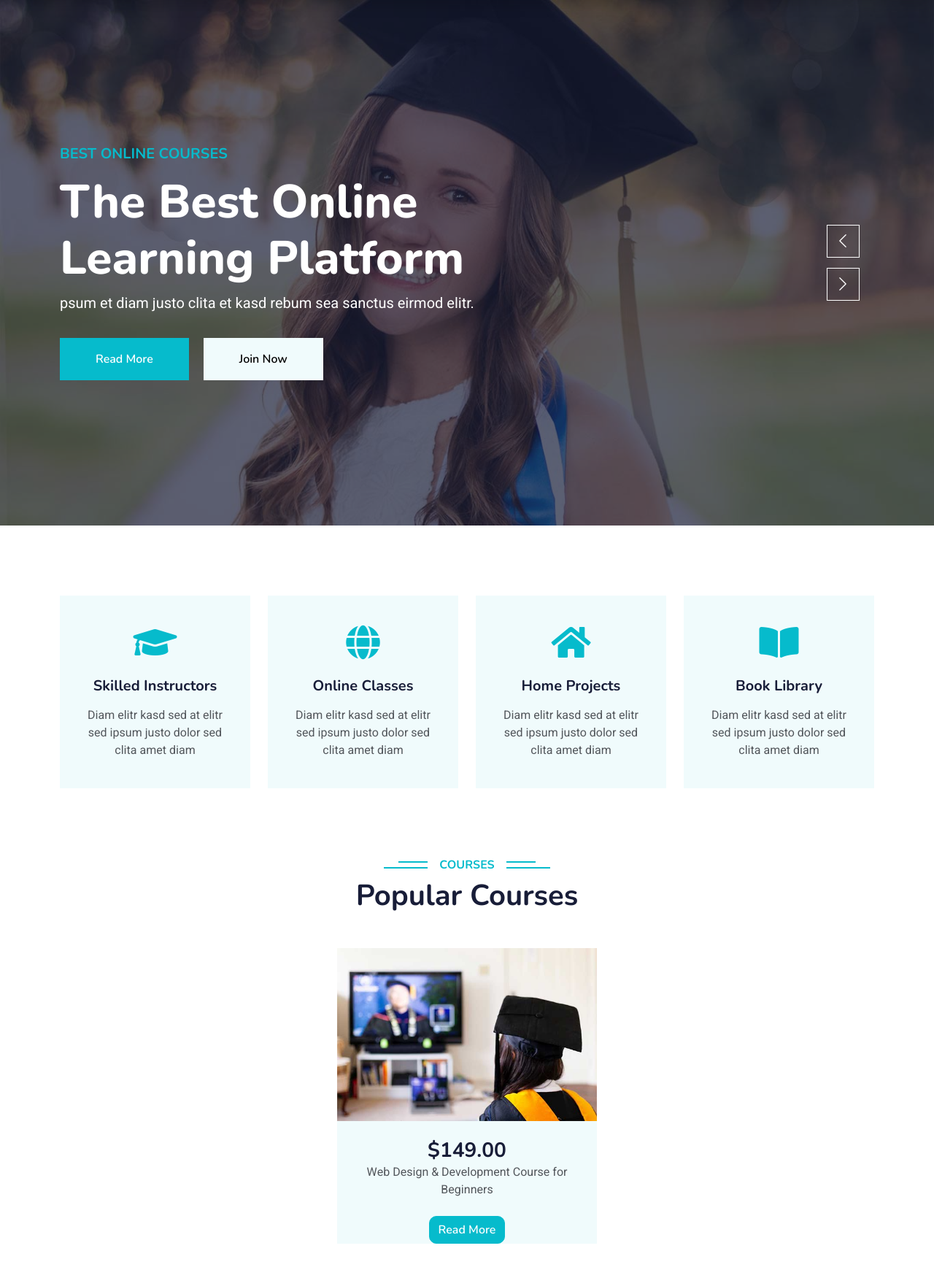
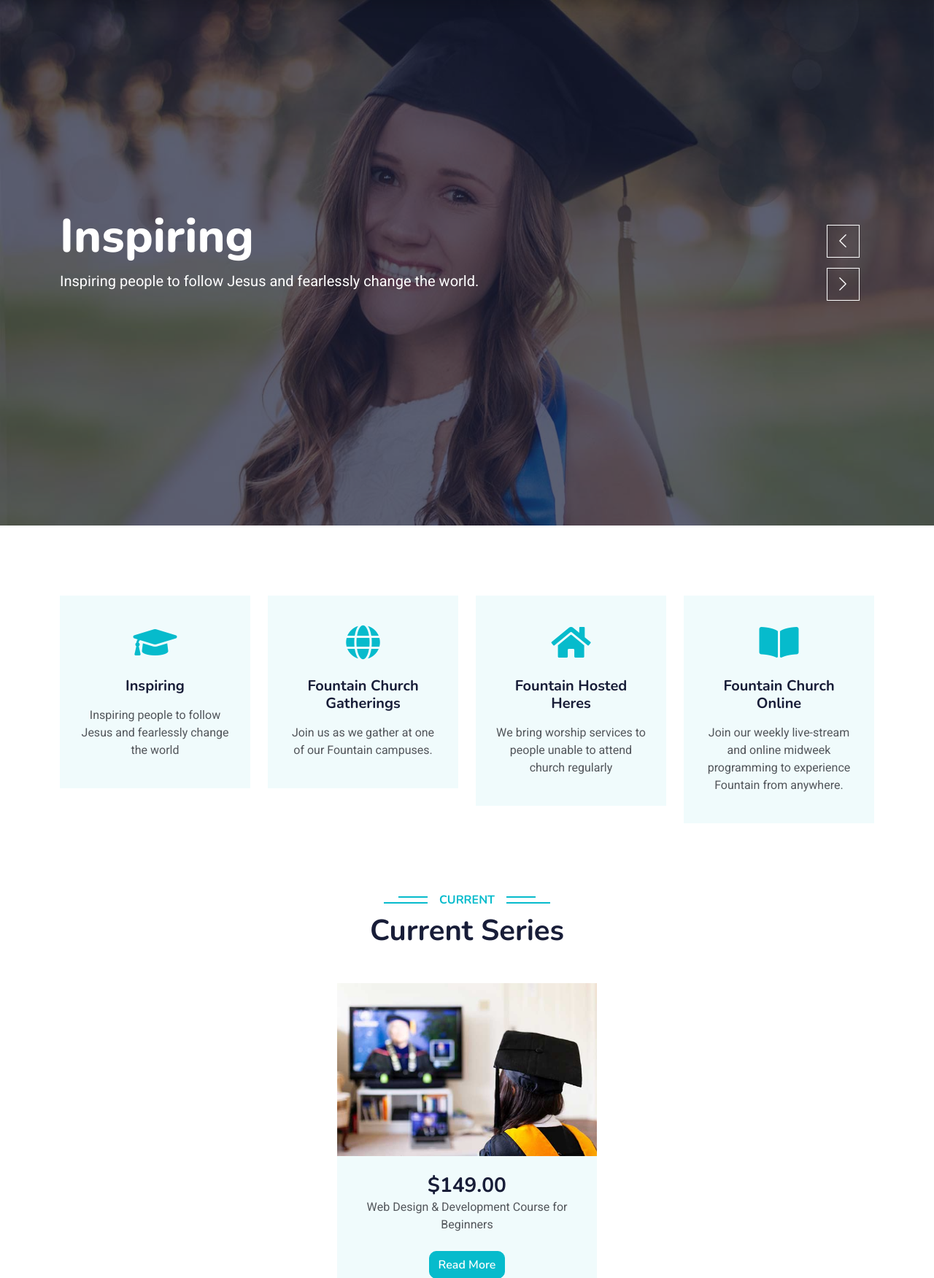
Before and after one commit to godwinumosen/FountainChurch, a Django app: page / in a window 1280 px wide. Shown: the part 75-1826 px from the top of the page at 73% size. Run offline with Django 5.2, Linux system fonts and the light colour scheme; some libraries are stand-ins or nearby versions.

```diff
--- a/templates/fountainchurch/home.html
+++ b/templates/fountainchurch/home.html
@@ -13,11 +13,8 @@
                     <div class="container">
                         <div class="row justify-content-start">
                             <div class="col-sm-10 col-lg-8">
-                                <h5 class="text-primary text-uppercase mb-3 animated slideInDown">Best Online Courses</h5>
-                                <h1 class="display-3 text-white animated slideInDown">The Best Online Learning Platform</h1>
-                                <p class="fs-5 text-white mb-4 pb-2">psum et diam justo clita et kasd rebum sea sanctus eirmod elitr.</p>
-                                <a href="" class="btn btn-primary py-md-3 px-md-5 me-3 animated slideInLeft">Read More</a>
-                                <a href="" class="btn btn-light py-md-3 px-md-5 animated slideInRight">Join Now</a>
+                                <h1 class="display-3 text-white animated slideInDown">Inspiring</h1>
+                                <p class="fs-5 text-white mb-4 pb-2">Inspiring people to follow Jesus and fearlessly change the world.</p>
                             </div>
                         </div>
                     </div>
@@ -29,11 +26,9 @@
                     <div class="container">
                         <div class="row justify-content-start">
                             <div class="col-sm-10 col-lg-8">
-                                <h5 class="text-primary text-uppercase mb-3 animated slideInDown">Best Online Courses</h5>
-                                <h1 class="display-3 text-white animated slideInDown">Get Educated Online From Your Home</h1>
-                                <p class="fs-5 text-white mb-4 pb-2"> Ipsum dolor at sed stet sirebum sea sanctus eirmod elitr.</p>
-                                <a href="" class="btn btn-primary py-md-3 px-md-5 me-3 animated slideInLeft">Read More</a>
-                                <a href="" class="btn btn-light py-md-3 px-md-5 animated slideInRight">Join Now</a>
+                                <h1 class="display-3 text-white animated slideInDown">Ways to Experience Mariners</h1>
+                                <p class="fs-5 text-white mb-4 pb-2">There are several ways to participate in Mariners’ worship experiences. Whatever your comfort level,
+                                    there are opportunities for you to join in community and draw nearer to Jesus.</p>
                             </div>
                         </div>
                     </div>
@@ -53,8 +48,8 @@
                     <div class="service-item text-center pt-3">
                         <div class="p-4">
                             <i class="fa fa-3x fa-graduation-cap text-primary mb-4"></i>
-                            <h5 class="mb-3">Skilled Instructors</h5>
-                            <p>Diam elitr kasd sed at elitr sed ipsum justo dolor sed clita amet diam</p>
+                            <h5 class="mb-3">Inspiring</h5>
+                            <p>Inspiring people to follow Jesus and fearlessly change the world</p>
                         </div>
                     </div>
                 </div>
@@ -62,8 +57,8 @@
                     <div class="service-item text-center pt-3">
                         <div class="p-4">
                             <i class="fa fa-3x fa-globe text-primary mb-4"></i>
-                            <h5 class="mb-3">Online Classes</h5>
-                            <p>Diam elitr kasd sed at elitr sed ipsum justo dolor sed clita amet diam</p>
+                            <h5 class="mb-3">Fountain Church Gatherings</h5>
+                            <p>Join us as we gather at one of our Fountain campuses.</p>
                         </div>
                     </div>
                 </div>
@@ -71,8 +66,8 @@
                     <div class="service-item text-center pt-3">
                         <div class="p-4">
                             <i class="fa fa-3x fa-home text-primary mb-4"></i>
-                            <h5 class="mb-3">Home Projects</h5>
-                            <p>Diam elitr kasd sed at elitr sed ipsum justo dolor sed clita amet diam</p>
+                            <h5 class="mb-3">Fountain Hosted Heres</h5>
+                            <p>  We bring worship services to people unable to attend church regularly</p>
                         </div>
                     </div>
                 </div>
@@ -80,8 +75,8 @@
                     <div class="service-item text-center pt-3">
                         <div class="p-4">
                             <i class="fa fa-3x fa-book-open text-primary mb-4"></i>
-                            <h5 class="mb-3">Book Library</h5>
-                            <p>Diam elitr kasd sed at elitr sed ipsum justo dolor sed clita amet diam</p>
+                            <h5 class="mb-3">Fountain Church Online</h5>
+                            <p>Join our weekly live-stream and online midweek programming to experience Fountain from anywhere.</p>
                         </div>
                     </div>
                 </div>
@@ -96,8 +91,8 @@
     <div class="container-xxl py-5">
         <div class="container">
             <div class="text-center wow fadeInUp" data-wow-delay="0.1s">
-                <h6 class="section-title bg-white text-center text-primary px-3">Courses</h6>
-                <h1 class="mb-5">Popular Courses</h1>
+                <h6 class="section-title bg-white text-center text-primary px-3">Current</h6>
+                <h1 class="mb-5">Current Series</h1>
             </div>
             <div class="row g-4 justify-content-center">
                 <div class="col-lg-4 col-md-6 wow fadeInUp" data-wow-delay="0.1s">
```
